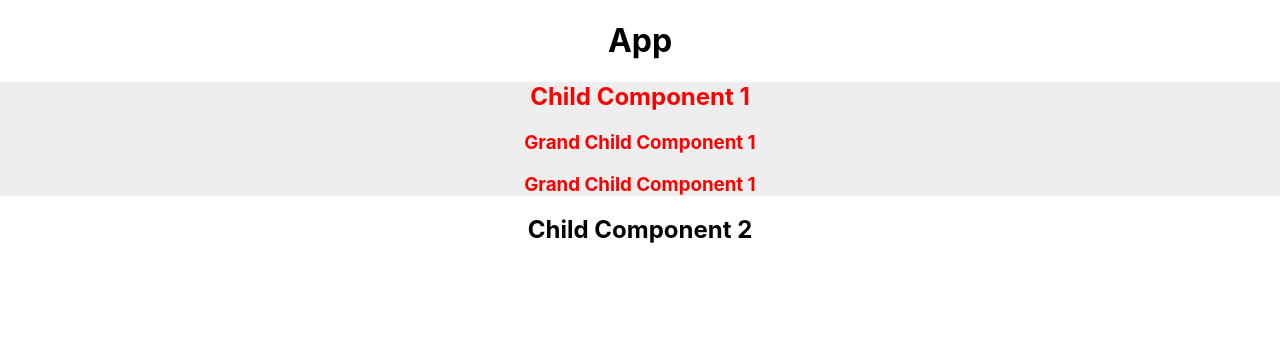
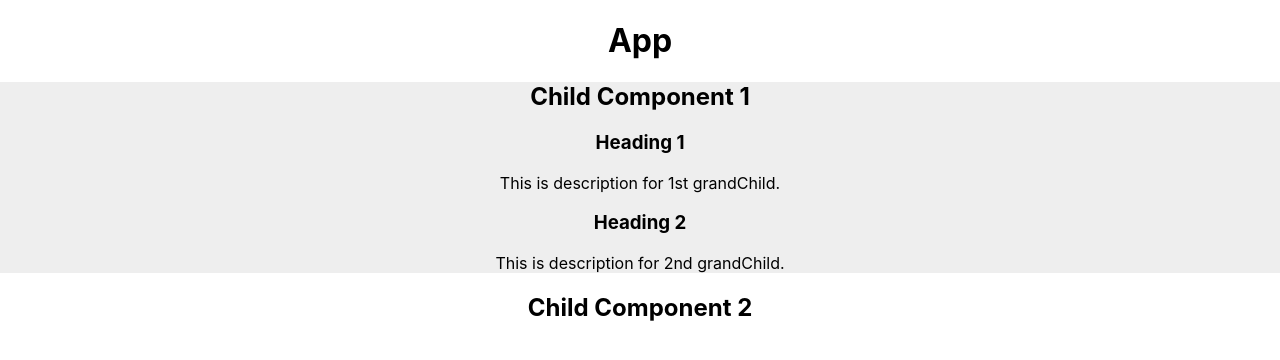
Before and after one commit to pappu-kumar-mahto/React, a React (Create React App) app in the folder Projects/reactjs-1/: page / in a window 1280 px wide. Shown: the top 360 px of the page. Built offline with nearby package versions, Linux system fonts and the light colour scheme.

Commit message:
ReactJs-1:  re-render of components: props (function based components)

```diff
--- a/Projects/reactjs-1/src/components/ChildComponent1/ChildComponent1.css
+++ b/Projects/reactjs-1/src/components/ChildComponent1/ChildComponent1.css
@@ -1,4 +1,4 @@
 .ChildComponent1{
     background-color: #eee;
-    color: red;
+    color: black;
 }
--- a/Projects/reactjs-1/src/components/ChildComponent1/ChildComponent1.js
+++ b/Projects/reactjs-1/src/components/ChildComponent1/ChildComponent1.js
@@ -11,8 +11,14 @@ const ChildComponent1 = () => {
             <h2>
                 Child Component 1
             </h2>
-            <GrandChildComponent1/>
-            <GrandChildComponent1 />
+            <GrandChildComponent1
+                title="Heading 1"
+                description="This is description for 1st grandChild."
+            />
+            <GrandChildComponent1
+                title="Heading 2"
+                description= "This is description for 2nd grandChild."
+            />
 
         </div>
     )
--- a/Projects/reactjs-1/src/components/ChildComponent1/GrandChildComponent1.js
+++ b/Projects/reactjs-1/src/components/ChildComponent1/GrandChildComponent1.js
@@ -1,11 +1,12 @@
 import React from "react"
 
-const GrandChildComponent1 = () =>{
+const GrandChildComponent1 = (props) => {
+    console.log(props)
+
     return (
         <div className="grandChildComponent1">
-            <h3>
-                Grand Child Component 1
-            </h3>
+            <h3>{props.title}</h3>
+            <p>{ props.description }</p>
         </div>
     )
 }
```
